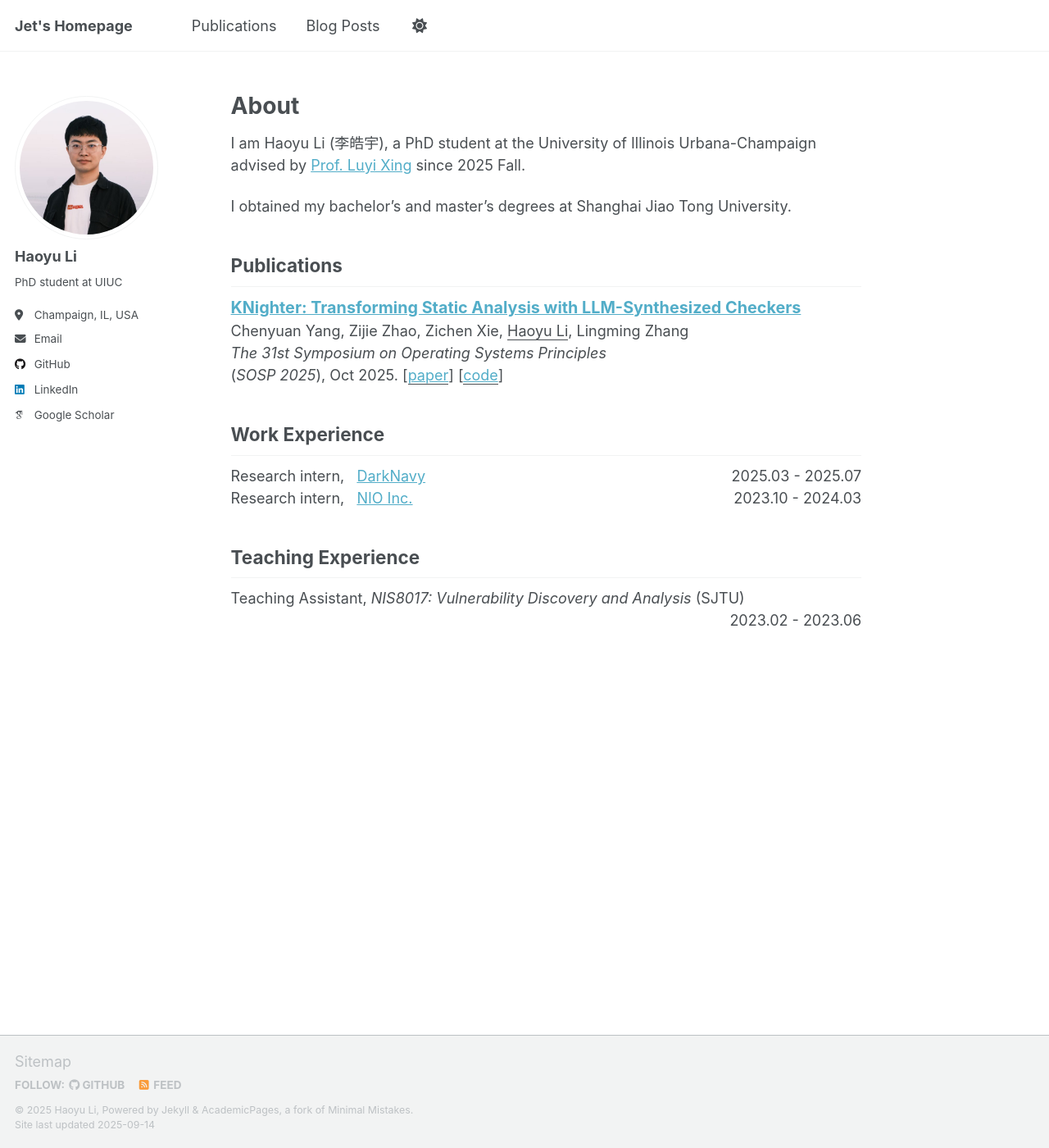
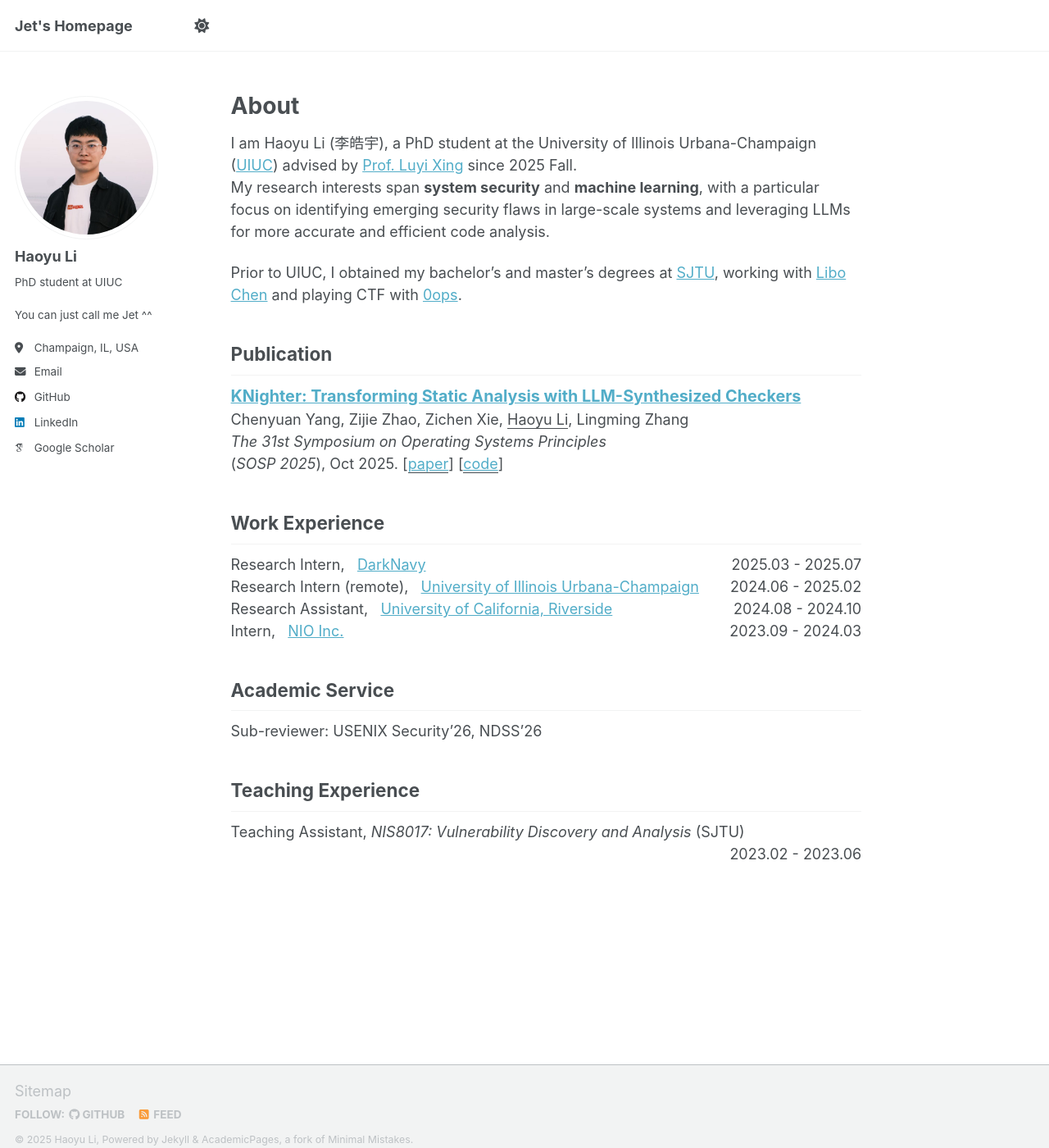
Before and after one commit to learjet5/learjet5.github.io, a Jekyll site: the page built from _pages/about.md, in a window 1280 px wide and 1400 px high. Shown: the whole window at 82% size. Built offline with Jekyll 4.4.1, drawn with Linux system fonts in a browser that asks for light colours; some web fonts are replaced; a script that is not in the unit is left out.

Commit message:
Complete v0.

```diff
--- a/_config.yml
+++ b/_config.yml
@@ -25,7 +25,7 @@ author:
   avatar           : "LHY.jpg"
   name             : "Haoyu Li"
   pronouns         : # example: "she/her"
-  bio              : "PhD student at UIUC"
+  bio              : "PhD student at UIUC <br><br>You can just call me Jet ^^"
   location         : "Champaign, IL, USA"
   # employer         : "Red Brick University"
   uri              : # URL
--- a/_includes/head/custom.html
+++ b/_includes/head/custom.html
@@ -7,11 +7,11 @@
 
 <!-- favicon from https://commons.wikimedia.org/wiki/File:OOjs_UI_icon_academic-progressive.svg -->
 <link rel="apple-touch-icon" sizes="180x180" href="{{ base_path }}/images/apple-touch-icon-180x180.png"/>
-<link rel="icon" type="image/svg+xml" href="{{ base_path }}/images/favicon.svg"/>
-<link rel="icon" type="image/png" href="{{ base_path }}/images/favicon-32x32.png" sizes="32x32"/>
-<link rel="icon" type="image/png" href="{{ base_path }}/images/favicon-192x192.png" sizes="192x192"/>
+<link rel="icon" type="image/svg+xml" href="{{ base_path }}/images/favicon_jet.svg"/>
+<link rel="icon" type="image/png" href="{{ base_path }}/images/favicon_jet_32x32.png" sizes="32x32"/>
+<link rel="icon" type="image/png" href="{{ base_path }}/images/favicon_jet_192x192.png" sizes="192x192"/>
 <link rel="manifest" href="{{ base_path }}/images/manifest.json"/>
-<link rel="icon" href="/images/favicon.ico"/>
+<link rel="icon" href="/images/favicon_jet.ico"/>
 <meta name="theme-color" content="#ffffff"/>
 
 <!-- end custom head snippets -->
--- a/_pages/about.md
+++ b/_pages/about.md
@@ -9,22 +9,26 @@ redirect_from:
 
 # About
 
-I am Haoyu Li (李皓宇), a PhD student at the University of Illinois Urbana-Champaign advised by <a href="https://www.xing-luyi.com/" target="_blank" rel="noopener noreferrer">Prof. Luyi Xing</a> since 2025 Fall.
+I am Haoyu Li (李皓宇), a PhD student at the University of Illinois Urbana-Champaign (<a href="https://illinois.edu/" target="_blank" rel="noopener noreferrer">UIUC</a>) advised by <a href="https://www.xing-luyi.com/" target="_blank" rel="noopener noreferrer">Prof. Luyi Xing</a> since 2025 Fall. \\
+My research interests span **system security** and **machine learning**, with a particular focus on identifying emerging security flaws in large-scale systems and leveraging LLMs for more accurate and efficient code analysis.
 
-I obtained my bachelor's and master's degrees at Shanghai Jiao Tong University.
-<!-- https://en.sjtu.edu.cn/ -->
+Prior to UIUC, I obtained my bachelor's and master's degrees at <a href="https://en.sjtu.edu.cn/" target="_blank" rel="noopener noreferrer">SJTU</a>,
+working with <a href="https://scholar.google.com/citations?hl=zh-CN&user=7ikP578AAAAJ" target="_blank" rel="noopener noreferrer">Libo Chen</a> and playing CTF with <a href="https://ctftime.org/team/4419" target="_blank" rel="noopener noreferrer">0ops</a>.
 
-
-## Publications
+## Publication
 
 {% for post in site.publications reversed %} {% if post.selected %} {% include archive-paper.html %} {% endif %} {% endfor %}
-
 
 ## Work Experience
 
 {% for post in site.work reversed %} {% include archive-work-experience.html %} {% endfor %}
 
+## Academic Service
+
+Sub-reviewer: USENIX Security’26, NDSS’26
 
 ## Teaching Experience
 
 {% for post in site.teaching reversed %} {% include archive-teaching.html %} {% endfor %}
+
+<!-- Considering add a CVD list -->
```
Also changed, not shown: _data/navigation.yml (+6 -4 lines), _work/2023-NIO_intern.md (+2 -2 lines), _work/2024-UCR.md (added, +8 -0 lines), _work/2024-UIUC.md (added, +8 -0 lines), _work/2025-DarkNavy.md (+1 -1 lines), images/favicon_jet.ico (renamed from images/favicon.ico), images/favicon_jet.svg (added), images/favicon_jet_192x192.png (added), images/favicon_jet_32x32.png (added), images/favicon_jet_512x512.png (added), images/manifest.json.
